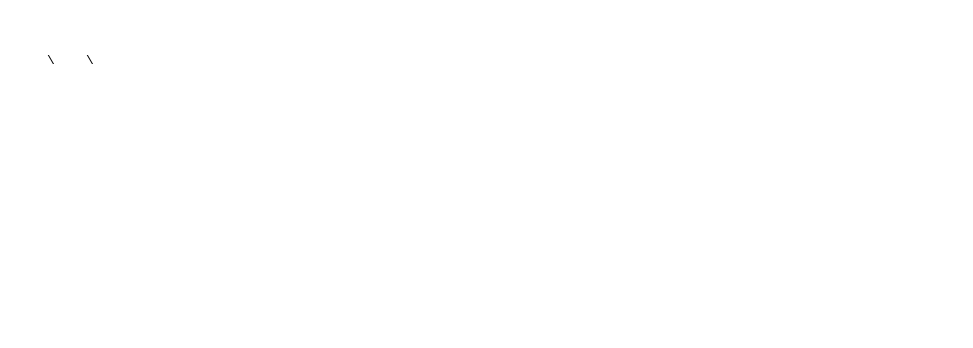
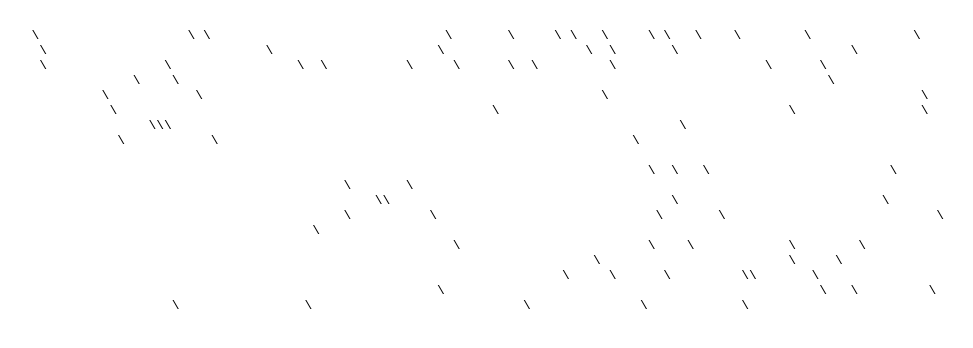
Before and after one commit to manila/makeitrain.js, a plain HTML site: page index.html in a window 1280 px wide. Shown: the whole page, without its empty margins (0-973 px from the left). Drawn offline with Linux system fonts and the light colour scheme.

Commit message:
Added more rain!

```diff
--- a/index.html
+++ b/index.html
@@ -2,26 +2,26 @@
 <html>
 	<head>
 <style>
-div#rain
+pre#rain
 {
-	width: 64px;
-	height: 64px;
+	width: 120px;
+	height: 120px;
 	font-family: monospace;
 }
 </style>
 	</head>
 	<body>
-		<div id="rain">
-		hi
-		</div>
+		<pre id="rain">
+		</pre>
 		<script>
 			var RAIN_SPEED = 10,
 			    RAIN_DENSITY = 10,
+			    RAIN_HEIGHT = 20,
 			    RAIN_COLS = 80;
 
 			var rainElem = document.getElementById("rain");
 
-			rainElemArr = ["", "", "", "", "", ""];
+			var rainElemArr = [];
 
 			function generateRainSeedString(rainStringLength, rainDensity) {
 				var rainString = "";
@@ -30,15 +30,27 @@ div#rain
 					if (Math.floor(Math.random() * Math.floor(100)) < rainDensity) {
 						rainString += "\\";
 					} else {
-						rainString += "&nbsp;"
+						rainString += " "
 					}
 				}
 
 				return rainString;
 			}
 
+			function lightningAnimation(element) {
+				backgroundColorSteps["#FFF", "#000", "#FFF", "#000", "#000"];
+				foregroundColotSteps["#000", "#FFF", "#000", "#FFF", "#FFF"];
+
+
+			}
+
 			Array.prototype.rot = function () {
-				this.unshift("&nbsp;");
+				this.unshift(" ");
+
+				if (this.length > 20)
+				{
+					this.pop();
+				}
 			}
 
 			String.prototype.rot = function () {
@@ -49,17 +61,23 @@ div#rain
 				return splitString.join("");
 			}
 
+			while (RAIN_HEIGHT > 0)
+			{
+				rainElemArr.push("");
+				RAIN_HEIGHT--;
+			}
+
 			setInterval(function () {
 				var IH = "";
-				rainElemArr[0] = generateRainSeedString(10, 5);
+				rainElemArr[0] = generateRainSeedString(120, 5);
 				rainElemArr.rot();
-				for (var i = 0; i < 5; i++)
+				for (var i = 0; i < rainElemArr.length; i++)
 				{
 					rainElemArr[i] = rainElemArr[i].rot();
 					IH += rainElemArr[i] + "<br />";
 				}
 				rainElem.innerHTML = IH;
-			}, 100);
+			}, 1000/60);
 
 		</script>
 	</body>
```
